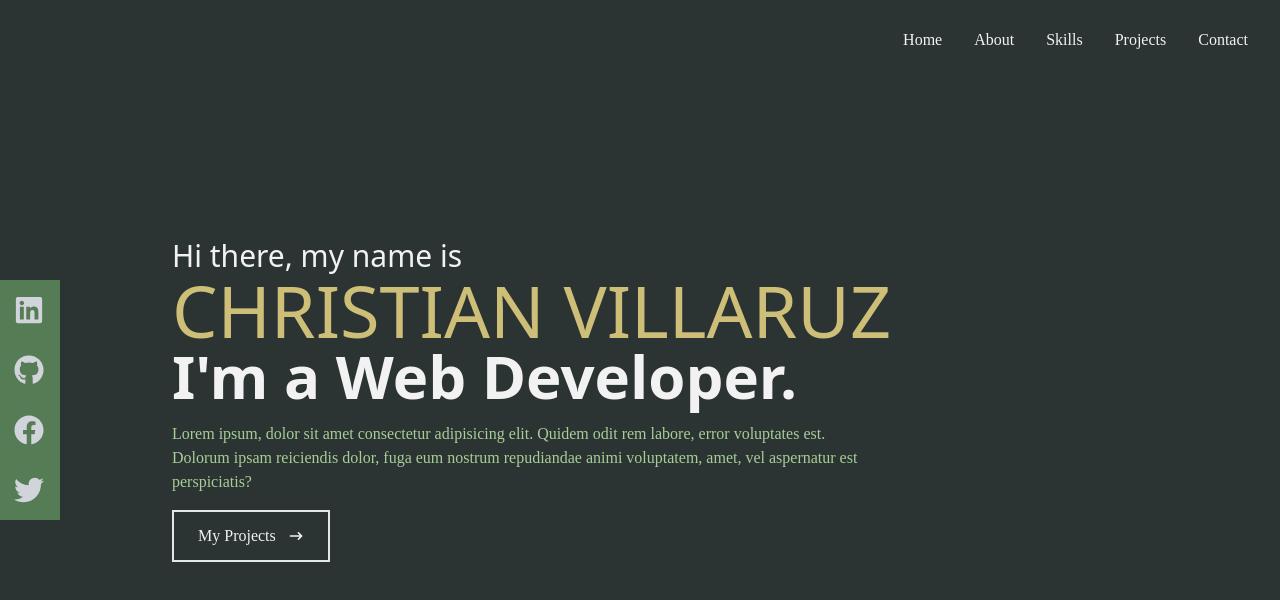
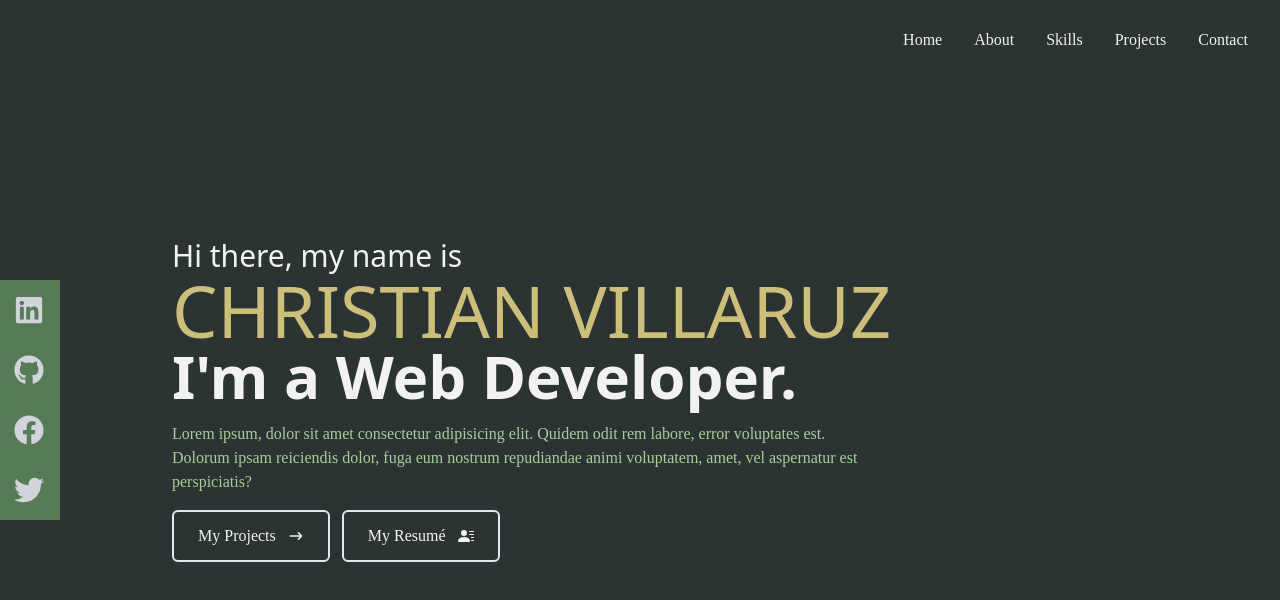
Before and after one commit to christiancvillaruz/portfolio, a React (Create React App) app: page / in a window 1280 px wide. Shown: the top 600 px of the page. Built offline with nearby package versions, Linux system fonts and the light colour scheme.

Commit message:
modified home component

```diff
--- a/src/components/Home.jsx
+++ b/src/components/Home.jsx
@@ -1,5 +1,6 @@
 import React from 'react'
 import { HiArrowNarrowRight } from  'react-icons/hi'
+import { BsFillPersonLinesFill } from 'react-icons/bs'
 
 const Home = () => {
   return (
@@ -11,10 +12,15 @@ const Home = () => {
         <h2 className="text-4xl sm:text-6xl font-bold text-subheadings font-caveat">I'm a Web Developer.</h2>
         <p className="text-paragraphs py-4 max-w-[700px]">Lorem ipsum, dolor sit amet consectetur adipisicing elit. Quidem odit rem labore, error voluptates est. Dolorum ipsam reiciendis dolor, fuga eum nostrum repudiandae animi voluptatem, amet, vel aspernatur est perspiciatis?</p>
         { /* Buttons */ }
-        <div>
-          <button className="text-subheadings group border-2 px-6 py-3 flex items-center hover:font-bold hover:bg-headings hover:border-headings hover:text-zinc-900">My Projects
+        <div className="flex flex-row gap-3">
+          <button className="text-subheadings group border-2 px-6 py-3 rounded-md flex items-center hover:font-bold hover:bg-headings hover:border-headings hover:text-zinc-900">My Projects
             <span className="group-hover:rotate-90 duration-300">
               <HiArrowNarrowRight className="ml-3" />
+            </span>
+          </button>
+          <button className="text-subheadings border-2 px-6 py-3 rounded-md flex items-center hover:font-bold hover:bg-headings hover:border-headings hover:text-zinc-900">My Resumé
+            <span>
+              <BsFillPersonLinesFill className="ml-3" />
             </span>
           </button>
         </div>
```
